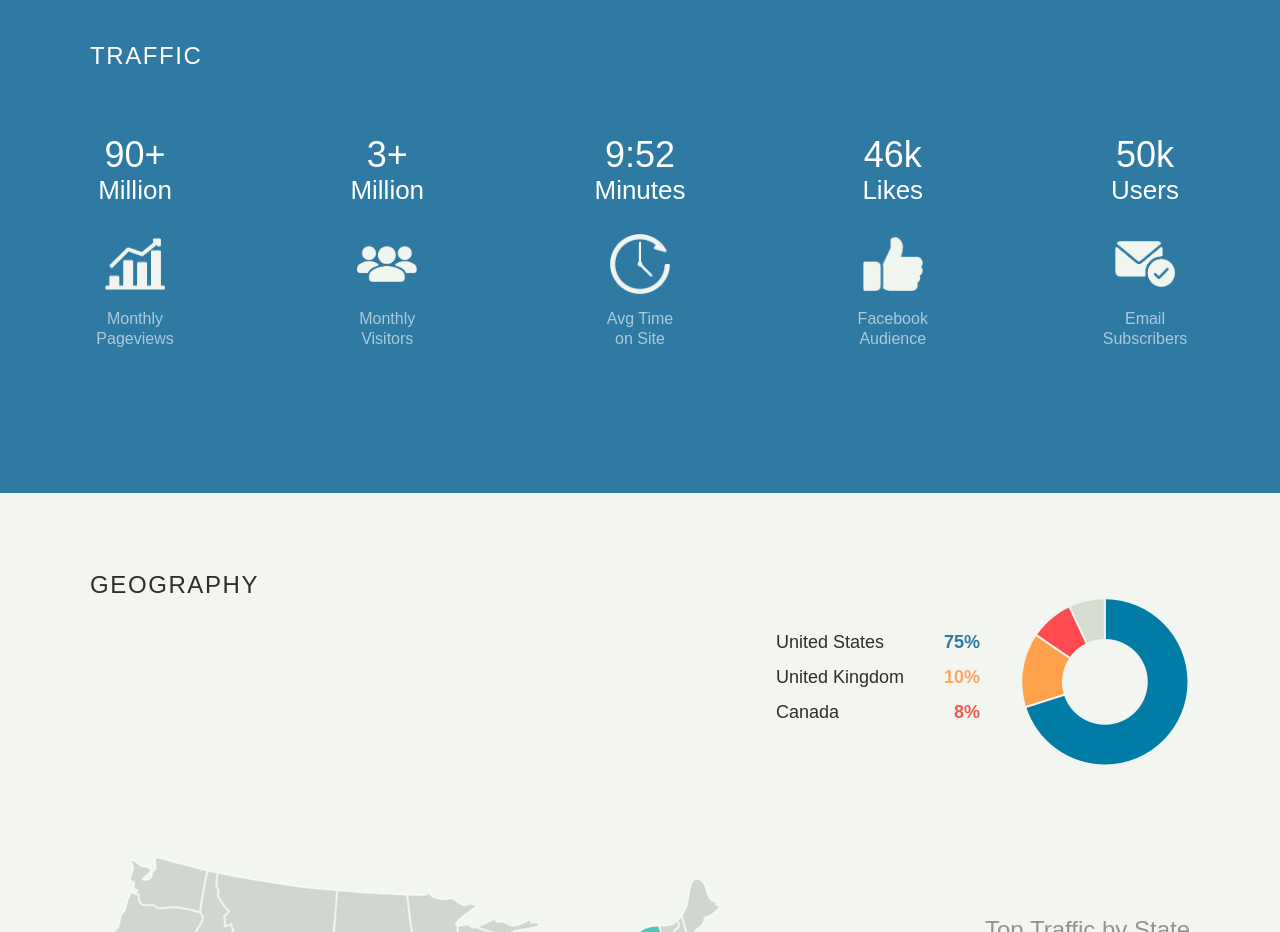
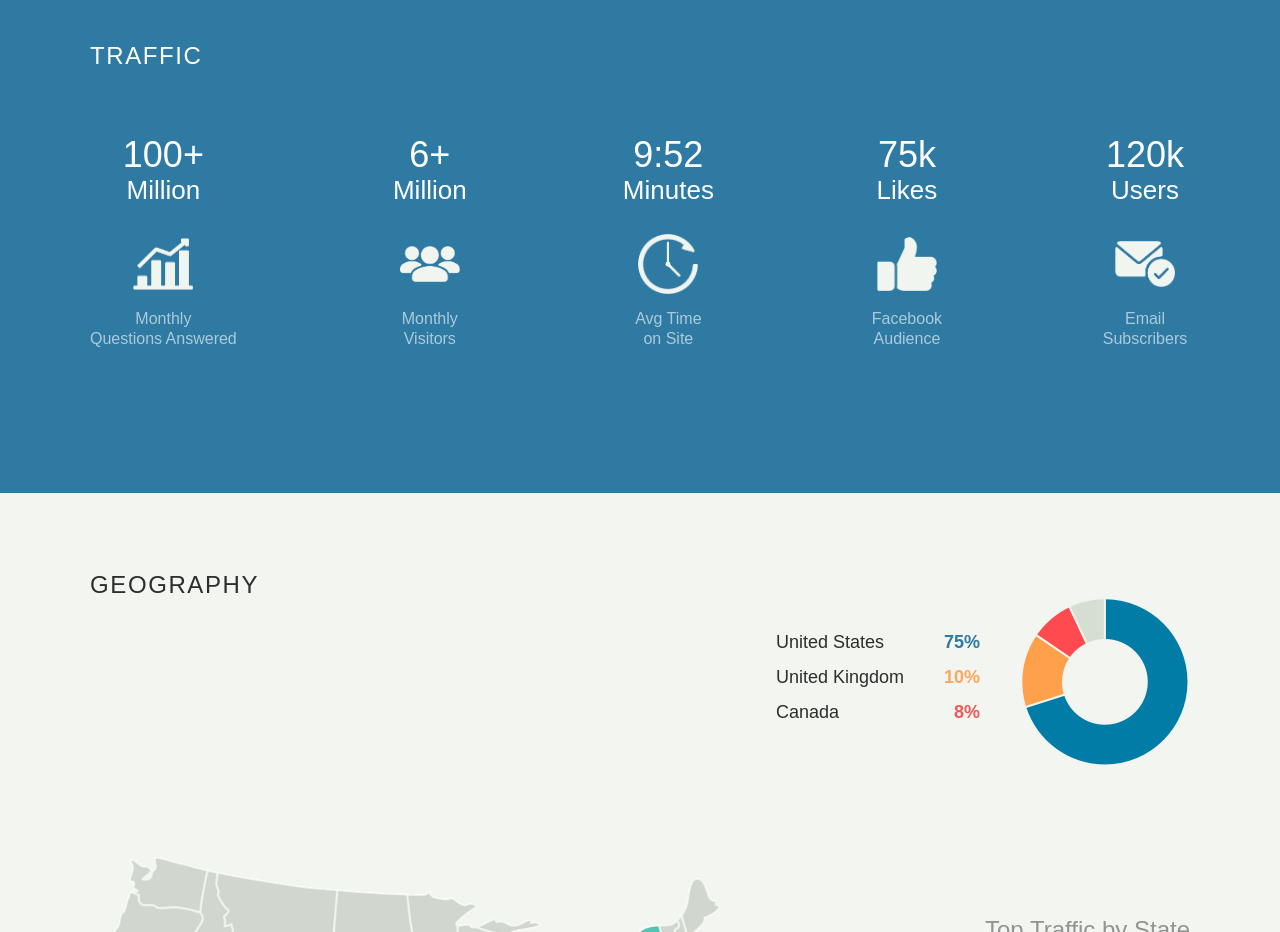
Before and after one commit to amicusenterprises/quizgriz-mediakit, a plain HTML site: page index.html in a window 1280 px wide. Shown: the part 820-1752 px from the top of the page. Drawn offline with nearby package versions, Linux system fonts and the light colour scheme; a script that the page names is missing.

Commit message:
Update numbers

```diff
--- a/index.html
+++ b/index.html
@@ -41,13 +41,13 @@
       <h1 class="kit-section-title">Traffic</h1>
       <div class="traffic-columns">
         <div class="traffic-column-item">
-          <div class="traffic-large-number">90+</div>
+          <div class="traffic-large-number">100+</div>
           <div class="traffic-subtitle">Million</div>
           <div class="traffic-icon"><img src="images/slice3.png" width="60" class="traffic-icon-image"></div>
-          <div class="traffic-label">Monthly<br>Pageviews</div>
+          <div class="traffic-label">Monthly<br>Questions Answered</div>
         </div>
         <div class="traffic-column-item">
-          <div class="traffic-large-number">3+</div>
+          <div class="traffic-large-number">6+</div>
           <div class="traffic-subtitle">Million</div>
           <div class="traffic-icon"><img src="images/slice4.png" width="60" class="traffic-icon-image"></div>
           <div class="traffic-label">Monthly<br>Visitors</div>
@@ -59,13 +59,13 @@
           <div class="traffic-label">Avg Time<br>on Site</div>
         </div>
         <div class="traffic-column-item">
-          <div class="traffic-large-number">46k</div>
+          <div class="traffic-large-number">75k</div>
           <div class="traffic-subtitle">Likes</div>
           <div class="traffic-icon"><img src="images/slice6.png" width="60" class="traffic-icon-image"></div>
           <div class="traffic-label">Facebook<br>Audience</div>
         </div>
         <div class="traffic-column-item">
-          <div class="traffic-large-number">50k</div>
+          <div class="traffic-large-number">120k</div>
           <div class="traffic-subtitle">Users</div>
           <div class="traffic-icon"><img src="images/slice7.png" width="60" class="traffic-icon-image"></div>
           <div class="traffic-label">Email<br>Subscribers</div>
```
